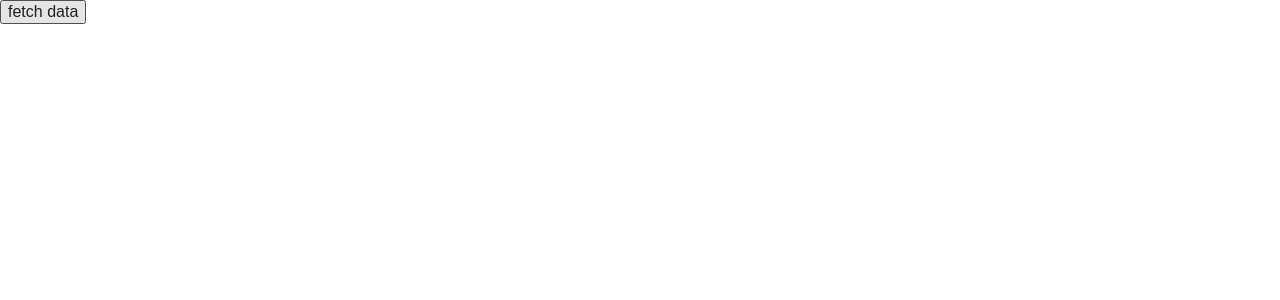
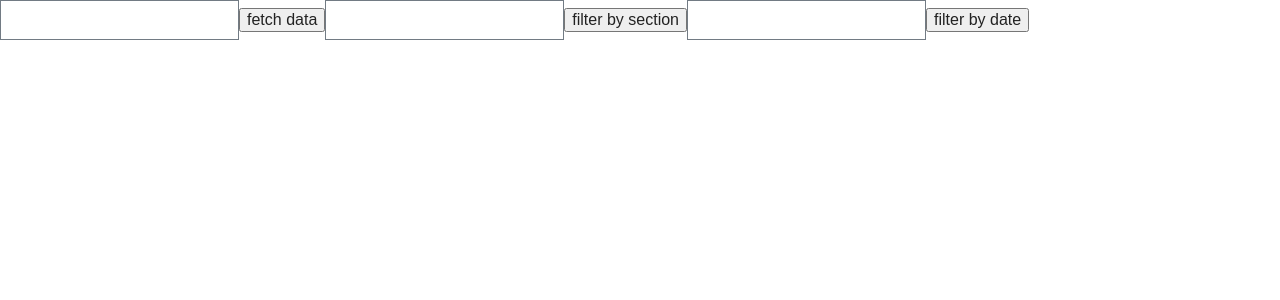
Before and after one commit to chris-at-lemon/coding-challenge-guardian, a React app: page / in a window 1280 px wide. Shown: the top 300 px of the page. Built offline with nearby package versions, Linux system fonts and the light colour scheme.

Commit message:
add filters

```diff
--- a/src/components/app.tsx
+++ b/src/components/app.tsx
@@ -3,16 +3,18 @@ import React from 'react';
 import { mainController } from '../controllers/mainController';
 
 function App() {
-	const { searchResult, queryString, queryPage, fn } = mainController();
+	const { searchResult, queryString, queryPage, purePageNumber, pagesAvailable, fn } = mainController();
 
 	interface ISearchresult {
 		webTitle: string,
 		webPublicationDate: string,
 		sectionName: string,
-		fields: {
+		fields?: {
 			thumbnail: string,
 		}
-		webUrl: string;
+		webUrl: string,
+		purePageNumber: number,
+		pagesAvailable: number
 	}
 
 	console.log(searchResult);
@@ -20,7 +22,21 @@ function App() {
 	return (
 		<div className="App">
 			<div className='searchBar'>
-				<button onClick={() => fn.handleSearchString('page=1&', 'q=football&')}>fetch data</button>
+				<input
+					type='text'
+					onChange={(e) => fn.handleSearchInput(e)}
+				/>
+				<button onClick={() => fn.submitSearch()}>fetch data</button>
+				<input
+					type='text'
+					onChange={(e) => fn.handleSectionFilterInput(e)}
+				/>
+				<button onClick={() => fn.filterBySection()}>filter by section</button>
+				<input
+					type='text'
+					onChange={(e) => fn.handleDateFilterInput(e)}
+				/>
+				<button onClick={() => fn.filterByDate()}>filter by date</button>
 			</div>
 			<div className='searchResults'>
 				{searchResult &&
@@ -37,7 +53,7 @@ function App() {
 									{result.sectionName}
 								</div>
 								<div className='newsThumb'>
-								<img src={result.fields.thumbnail} alt={result.webTitle} />
+								<img src={result.fields?.thumbnail} alt={result.webTitle} />
 								</div>
 								<div className='readMore'>
 									<a href={result.webUrl} target='_blank'>read more &rarr;</a>
@@ -49,7 +65,7 @@ function App() {
 				}
 				{searchResult &&
 					<div className='navigation'>
-						<div>{queryPage}</div>
+						<div>Page {purePageNumber} of {pagesAvailable}</div>
 						<button onClick={() => fn.decrementPage()}>previous page</button>
 						<button onClick={() => fn.incrementPage()}>next page</button>
 					</div>
--- a/src/controllers/mainController.ts
+++ b/src/controllers/mainController.ts
@@ -9,44 +9,71 @@ export const mainController = () => {
   const apiKey =  'api-key=617a606f-e0ce-4953-82f7-282f9145c6be'; // usually in .env but would require 3rd party library
 
   const [searchString, setSearchString] = useState<string>();
-  const [queryString, setQueryString] = useState<string>();
+  const [queryString, setQueryString] = useState<string>('');
   const [queryPage, setQueryPage] = useState<string>('page=1&');
-  const [pagesAvailable, setPagesAvailable] = useState<number>();
+
+  // Filter results
+  const [sectionFilterString, setSectionFilterString] = useState<string>();
+  const [dateFilterString, setDateFilterString] = useState<string>();
+  const [hasFilter, setHasFilter] = useState<boolean>();
 
   // Returned data
   const [searchResult, setSearchResult] = useState<any>();
+  const [pagesAvailable, setPagesAvailable] = useState<number>();
 
-  // Handle input
+  // Handle search input
   const handleSearchInput = (e: React.ChangeEvent<HTMLInputElement>) => {
     setQueryString(`q=${e.target.value}&`);
   }
-
 
   // Build search string
   const submitSearch = () => {
     let fullString = baseString + queryPage + queryString + additionalFields + apiKey;
 
-    // Allow empty searches
-    if (queryString === undefined) {
-      fullString = baseString + queryPage + additionalFields + apiKey;
-    } else {
-      fullString = baseString + queryPage + queryString + additionalFields + apiKey;
-    }
-
     setSearchString(fullString);
-
     fetchData(fullString)
   }
 
-  // Filter search
-  const filterSearch = () => {
-    console.log(searchString)
+  // Filter by section
+  const handleSectionFilterInput =  (e: React.ChangeEvent<HTMLInputElement>) => {
+    setSectionFilterString(e.target.value);
+  }
+
+  const filterBySection = () => {
+    setHasFilter(true);
+    const filteredResult = searchResult.filter((newsItem: {sectionName: string}) => {
+      return (
+        newsItem.sectionName === sectionFilterString
+      )
+    });
+
+    setSearchResult(filteredResult);
+  }
+
+  // Filter by date
+  const handleDateFilterInput =  (e: React.ChangeEvent<HTMLInputElement>) => {
+    setDateFilterString(e.target.value);
+  }
+
+  const filterByDate = () => {
+    setHasFilter(true);
+    console.log('date', dateFilterString)
+    const filteredResult = searchResult.filter((newsItem: {webPublicationDate: string}) => {
+      return (
+        cleanDate(newsItem.webPublicationDate) === dateFilterString
+      )
+    });
+
+    setSearchResult(filteredResult);
   }
 
   // Fetch news items
   const fetchData = async (fullString: string) => {
     console.log(fullString)
     const data = await httpGet(fullString);
+
+    const results = data.response.results;
+
     setSearchResult(data.response.results);
     setPagesAvailable(data.response.pages);
     //console.log(data.response.pages)
@@ -68,18 +95,17 @@ export const mainController = () => {
 
   }, [queryPage])
 
-  console.log(purePageNumber);
+  //console.log(purePageNumber);
 
 
   const incrementPage = () => {
-    const newPageNumber = purePageNumber + 1;
+    let newPageNumber = purePageNumber + 1;
     setQueryPage(`page=${newPageNumber}`)
 
     // Prevent navigating if no more pages available
-    if ( newPageNumber < pagesAvailable) {
-      setQueryPage(`page=${newPageNumber}&`)
-    } else {
-      setQueryPage(`page=${pagesAvailable}&`)
+    if ( newPageNumber === pagesAvailable || newPageNumber > pagesAvailable) {
+      newPageNumber = pagesAvailable;
+      setQueryPage(`page=${pagesAvailable}`)
     }
 
     const nextPageQueryString =  `${baseString}page=${newPageNumber}&${queryString}${additionalFields}${apiKey}`;
@@ -104,11 +130,16 @@ export const mainController = () => {
     searchResult,
     queryString,
     queryPage,
+    purePageNumber,
+    pagesAvailable,
     fn: {
       handleSearchInput,
       submitSearch,
+      handleSectionFilterInput,
+      handleDateFilterInput,
       fetchData,
-      filterSearch,
+      filterBySection,
+      filterByDate,
       cleanDate,
       incrementPage,
       decrementPage,
```
Also changed, not shown: 1 other file (tests, documents, lock files or other folders).
